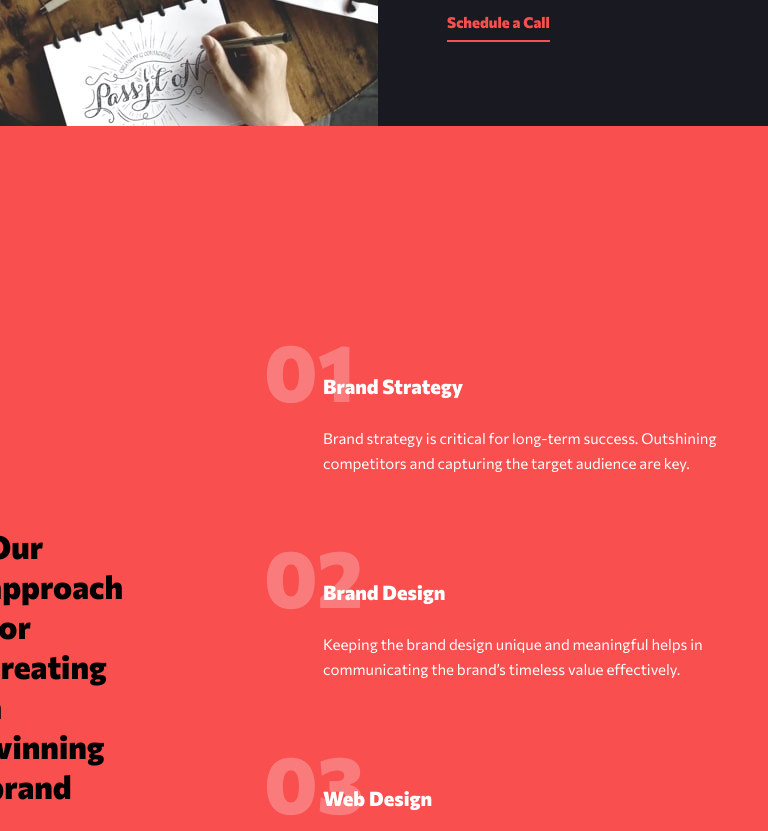
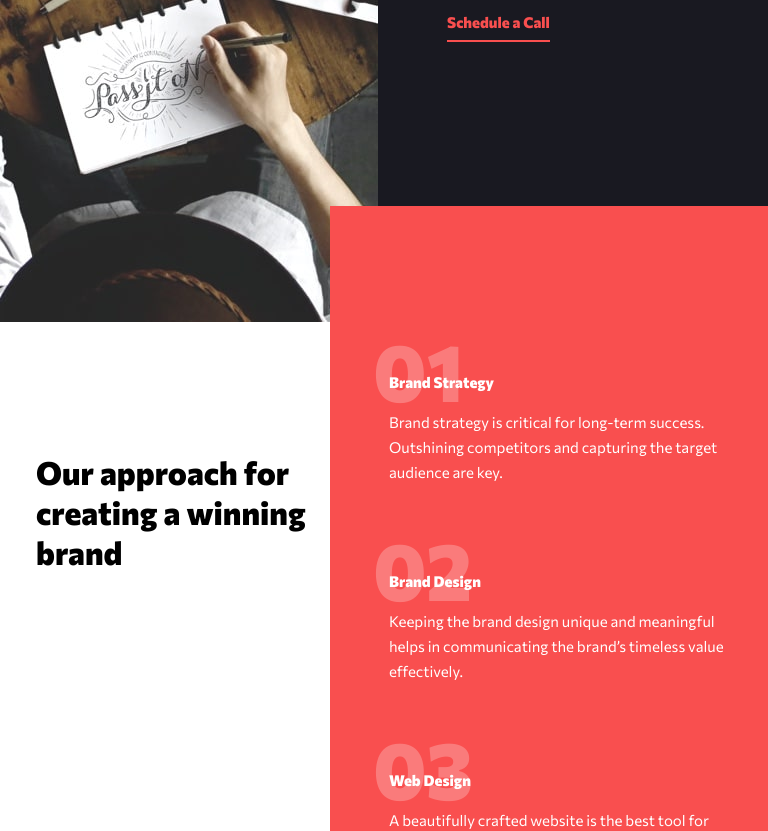
Before and after one commit to danielopq/creative, a React (Vite) app: page / in a window 768 px wide. Shown: the part 1120-1951 px from the top of the page. Built offline with nearby package versions, Linux system fonts and the light colour scheme.

Commit message:
approach.css - tablet version done

```diff
--- a/src/components/approach/approach.css
+++ b/src/components/approach/approach.css
@@ -1,12 +1,7 @@
-#approach{
-    width: inherit;
-    height: 895px;
-    margin-top: -200px;
-}
-
 #approach{
     width: inherit;
     height: 1100px;
+    margin-top: -200px;
     display: inline-flex;
     align-items: flex-start;
     justify-content: flex-end;
@@ -59,3 +54,49 @@
     font: 400 20px/32px 'Commissioner-ExtraBold';
     margin-bottom: 24px;
 }
+
+/*############################## TABLET VERSION ##############################*/
+
+@media (min-width: 768px) and (max-width: 1024px) {
+    #approach{
+        height: 797px;
+        margin-top: -120px;
+    }
+
+    #approach h2{
+        width: 284px;
+        height: 120px;
+        margin: 246px 10px 0px 0px;
+    }
+
+    #approach-content{
+        width: 438px;
+    }
+
+    #approach-guidelines{
+        width: 355px;
+        margin: 120px 0px 0px 43px;
+    }
+
+    .guideline-container{
+        margin-bottom: 40px;
+    }
+
+    .guideline-point-content{
+        width: 339px;
+        height: auto;
+        float: right;
+        margin-top: -44px;
+    }
+
+    .guideline-point-header{
+        width: inherit;
+        height: 25px;
+        font: 400 15px/25px 'Commissioner-ExtraBold';
+        margin-bottom: 15px;
+    }
+}
+
+/*############################## MOBILE VERSION ##############################*/
+
+@media screen and (max-width:767px) {}
```
Also changed, not shown: src/components/guidelines/guidelines.css (+8 -0 lines).
